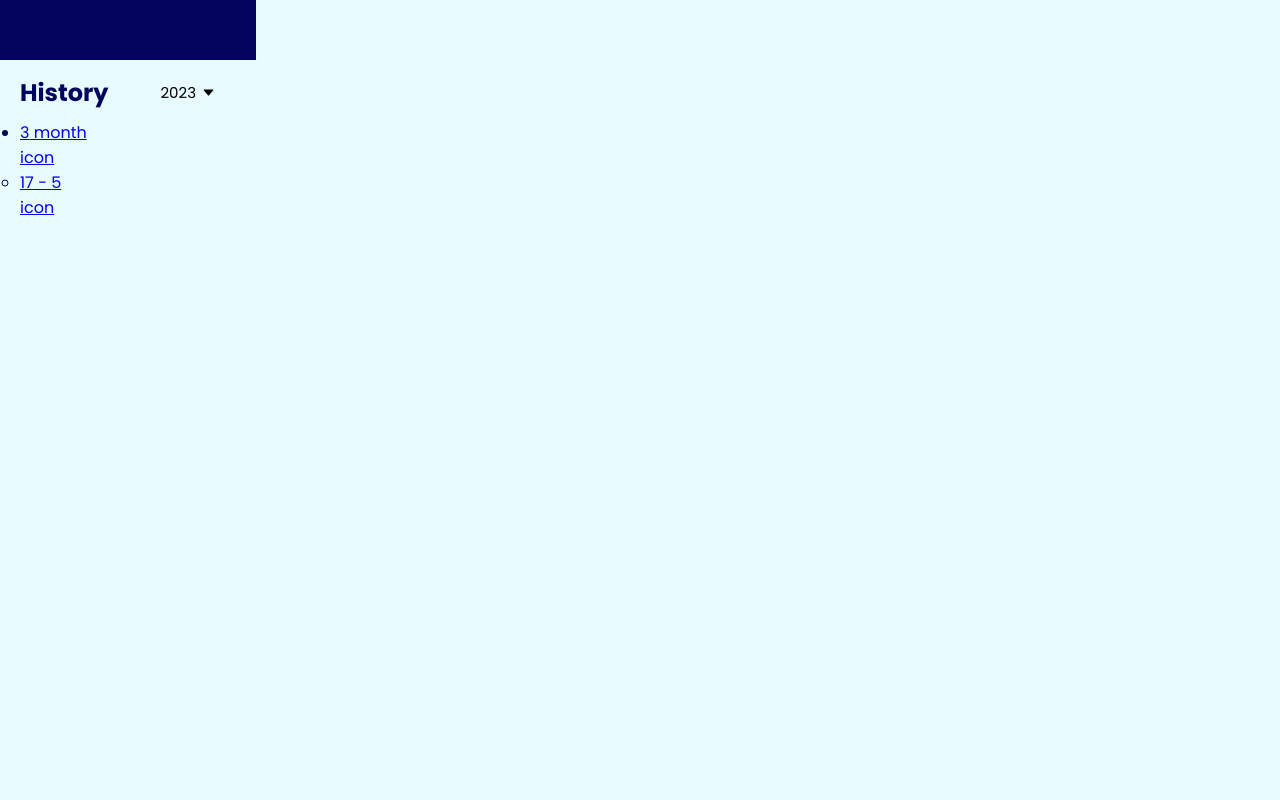
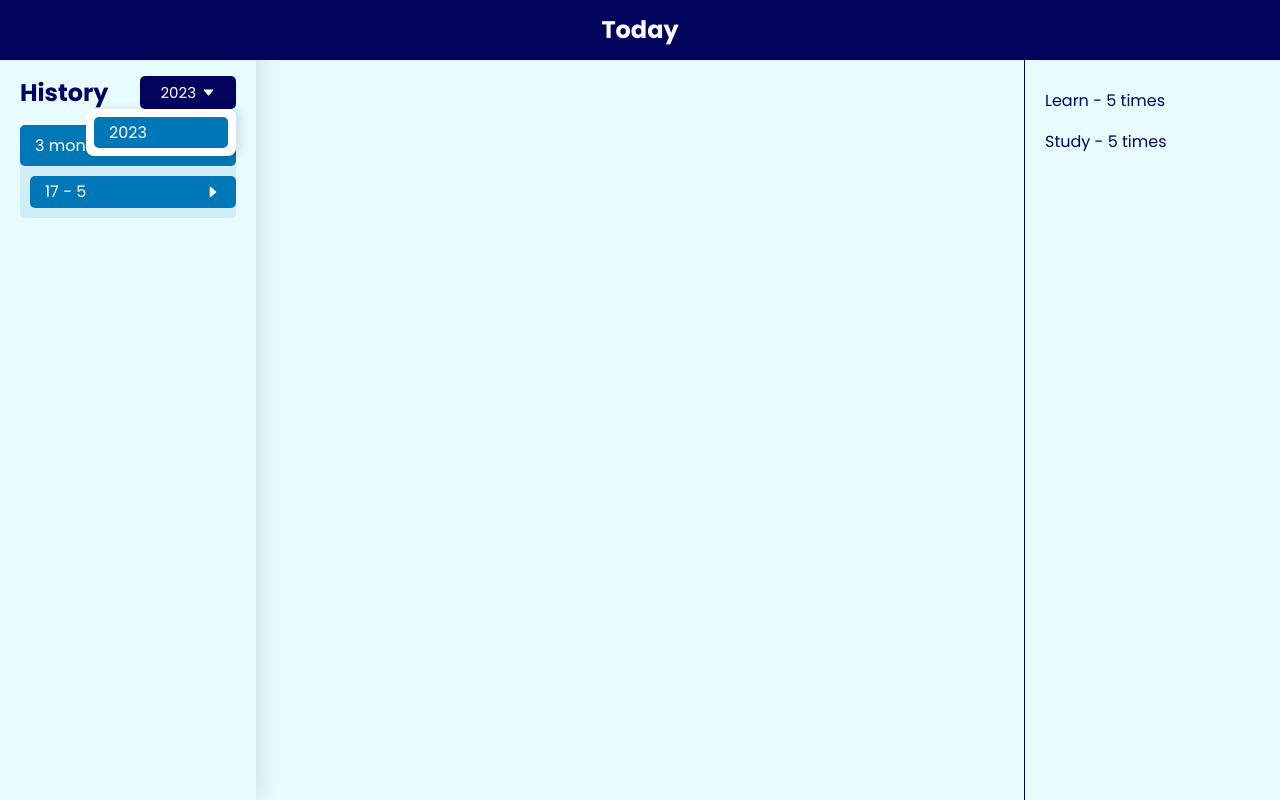
Before and after one commit to kaung8229/mydiary, a plain HTML site: page index.html in a window 1280 px wide. Both pictures are taken after a click on the button "2023". Drawn offline with nearby package versions, Linux system fonts and the light colour scheme.

Commit message:
18-5-2023

```diff
--- a/app.js
+++ b/app.js
@@ -0,0 +1,75 @@
+// --> Get UI
+// start history
+var uiyearbtn = document.querySelector('.year-btn');
+var uiyears = document.querySelectorAll('.years');
+
+var uimonthbtns = document.querySelectorAll('.month-btn');
+var uidaycontainers = document.querySelectorAll('.days-container');
+var uidaybtns = document.querySelectorAll('.day-btn');
+
+function alwaysactive(){
+    uiyears[uiyears.length-1].classList.add('active');
+    uimonthbtns[uimonthbtns.length-1].classList.add("active");
+    uidaybtns[uidaybtns.length-1].classList.add("active");
+    uidaycontainers[uidaycontainers.length-1].style.height = uidaycontainers[uidaycontainers.length-1].scrollHeight + "px";
+}
+alwaysactive();
+
+// start year
+uiyearbtn.onclick = function(){
+    // console.log(this);
+    this.classList.toggle('active');
+}
+
+uiyears.forEach(uiyear=>{
+    uiyear.addEventListener('click',function(){
+        uiyears.forEach(uiyear=>{
+            uiyear.classList.remove('active');
+        })
+        uiyearbtn.classList.remove('active');
+        uiyear.classList.add('active');
+    })
+})
+
+// end year
+
+// start months & days
+
+uimonthbtns.forEach(uimonthbtn=>{
+    uimonthbtn.addEventListener('click',function(){
+        // console.log(monthbtn.nextElementSibling.scrollHeight);
+
+        uidaycontainers.forEach(uidaycontainer=>{
+            uidaycontainer.style.height = 0 + "px";
+        })
+
+        uimonthbtn.classList.toggle("active");
+
+        if(uimonthbtn.classList.contains('active')){
+            uimonthbtn.nextElementSibling.style.height = uimonthbtn.nextElementSibling.scrollHeight + "px";
+        }else{
+            uimonthbtn.nextElementSibling.style.height = 0 + "px";
+        }
+
+        uimonthbtns.forEach(uimonthbtn=>{
+            if(uimonthbtn.classList.contains('active')){
+                uimonthbtn.nextElementSibling.style.height = uimonthbtn.nextElementSibling.scrollHeight + "px";
+            }else{
+                uimonthbtn.nextElementSibling.style.height = 0 + "px";
+            }
+        })
+
+    })
+});
+
+uidaybtns.forEach(uidaybtn=>{
+    uidaybtn.addEventListener("click",function(){
+        uidaybtns.forEach(uidaybtn=>{
+            uidaybtn.classList.remove('active');
+        })
+        uidaybtn.classList.add("active");
+    })
+})
+// end months & days
+
+// end history
--- a/index.html
+++ b/index.html
@@ -19,45 +19,89 @@
 
         <!-- start history part -->
         <div class="history">
-            <div class="top-bg">
-
-            </div>
+            <div class="top-bg"></div>
 
             <div class="month-day-history-container">
                 <!-- title -->
                 <div class="title-box">
                     <h3 class="title">History</h3>
-                    <button class="year-btn">
-                        <span>2023</span>
-                        <ion-icon name="caret-down-outline"></ion-icon>
-                    </button>
+                    <div class="year-list-container">
+                        <button class="year-btn">
+                            <span class="autoyear">2023</span>
+                            <ion-icon name="caret-down-outline"></ion-icon>
+                        </button>
+
+                        <ul class="year-lists">
+                            <li class="year-item">
+                                <a href="javascript:void(0);" id="autoyear" class="years">2023</a>
+                            </li>
+                        </ul>
+                    </div>
+
                 </div>
                 <!-- title -->
 
                 <!-- month & days -->
-                <ul class="month-day-list-container">
-                    <li class="month-container">
-                        <a href="javascript:void(0);">
-                            <p><span>3</span> month</p>
-                            <p>icon</p>
+                <ul class="month-container">
+                    <li class="month-item">
+                        <a href="javascript:void(0);" class="month-btn">
+                            <p><span class="automonth">3</span> month</p>
+                            <ion-icon name="caret-down-outline" class="dropdown-icon"></ion-icon>
                         </a>
 
                         <ul class="days-container">
-                            <li>
-                                <a href="javascript:void(0);">
-                                    <p><span>17</span> - <span>5</span></p>
-                                    <p>icon</p>
+                            <li class="day-item">
+                                <a href="javascript:void(0);" class="day-btn">
+                                    <p><span class="autoday">17</span> - <span class="dayinmonth">5</span></p>
+                                    <ion-icon name="caret-forward-outline"></ion-icon>
                                 </a>
                             </li>
                         </ul>
+                    </li>
 
-                    </li>
                 </ul>
                 <!-- month & days -->
             </div>
 
         </div>
         <!-- end history part -->
+
+
+
+        <!-- start main part -->
+        <main>
+
+            <!-- start navbar -->
+            <nav class="navbar">
+                <h2 id="main-title" class="main-title">Today</h2>
+            </nav>
+            <!-- end navbar -->
+
+            <!-- start content area -->
+            <div class="contents-container">
+
+                <div class="empty-page">
+
+                </div>
+
+            </div>
+            <!-- end content area -->
+
+        </main>
+        <!-- end main part -->
+
+
+        <!-- start times part -->
+        <section class="times-container">
+            <div class="top-bg"></div>
+
+            <div class="times">
+                <p class="time-item">Learn - <span class="ln-time">5</span> times</p>
+                <p class="time-item">Study - <span class="st-time">5</span> times</p>
+            </div>
+        </section>
+        <!-- end times part -->
+
 
     </div>
 
--- a/style.css
+++ b/style.css
@@ -13,10 +13,13 @@
     --bg-background: rgb(232, 251, 255);
     --bg-navbar: rgb(3, 4, 94);
     --bg-text-item: rgb(202, 246, 255);
+    --bg-year: rgb(208, 238, 248);
 
     --bg-month-day-list: rgb(144, 224, 239);
     --bg-month-hover: rgb(0, 180, 216);
+    --bg-day-hover: rgba(0, 180, 216, 50%);
     --bg-month-day-active: rgb(0, 119, 182);
+    --bg-month-container: rgba(0, 119, 182, 10%);
 
     --text-color: rgb(3, 4, 94);
     --text-time-color: rgba(3, 4, 94, 50%);
@@ -42,6 +45,7 @@ body{
 .history{
     position: relative;
     width: 20%;
+    box-shadow: 5px 0 20px rgba(0,0,0,0.1);
 }
 
 .top-bg{
@@ -55,7 +59,8 @@ body{
 }
 
 .title-box{
-    margin-bottom: 10px;
+    position: relative;
+    margin-bottom: 15px;
 
     display: flex;
     justify-content: space-between;
@@ -64,12 +69,16 @@ body{
 .title-box .title{
     font-size: 1.5em;
 }
-.title-box .year-btn{
+
+.title-box .year-list-container{
+    position: relative;
+}
+.year-list-container .year-btn{
     font-size: 15px;
     padding: 5px 20px;
     border: none;
     background: transparent;
-    border-radius: 20px;
+    border-radius: 5px;
 
     display: flex;
     justify-content: space-between;
@@ -80,12 +89,163 @@ body{
 
     transition: 0.3s;
 }
-.title-box .year-btn:hover{
+.year-list-container .year-btn:hover{
     background: var(--bg-month-day-list);
 }
-.title-box .year-btn:active{
+.year-list-container .year-btn.active{
     background: var(--bg-navbar);
     color: #fff;
 }
 
+.year-lists{
+    position: absolute;
+    top: 100%;
+    right: 0;
+
+    width: 150px;
+    padding: 8px;
+    background: #fff;
+    border-radius: 8px;
+    box-shadow: 5px 0 10px rgba(0,0,0,0.1);
+
+    z-index: 100;
+
+    visibility: hidden;
+    opacity: 0;
+    transform: translateY(-10px);
+
+    transition: 0.2s;
+}
+.year-list-container .year-btn.active + .year-lists{
+    visibility: visible;
+    opacity: 1;
+    transform: translateY(0px);
+}
+.year-item{
+    list-style: none;
+    margin-bottom: 5px;
+}
+.year-item:last-of-type{
+    margin-bottom: 0;
+}
+.year-item .years{
+    display: inline-block;
+    width: 100%;
+    background: var(--bg-month-day-list);
+    padding: 3px 15px;
+    border-radius: 5px;
+    color: var(--text-color);
+    text-decoration: none;
+}
+.year-item .years:hover{
+    background: var(--bg-day-hover);
+}
+.year-item .years.active{
+    background: var(--bg-month-day-active);
+    color: #fff;
+}
+
+
+
+/* start month & days */
+.month-container{
+    position: relative;
+    list-style: none;
+}
+
+.month-item{
+    margin-bottom: 10px;
+    background: var(--bg-month-container);
+    border-radius: 5px;
+}
+
+.month-item .month-btn,
+.day-item .day-btn{
+    background: var(--bg-month-day-list);
+    padding: 8px 15px;
+    border-radius: 5px;
+    color: var(--text-color);
+    text-decoration: none;
+
+    display: flex;
+    justify-content: space-between;
+    align-items: center;
+}
+.month-item .month-btn .dropdown-icon{
+    transition: 0.3s;
+}
+.month-item .month-btn:hover{
+    background: var(--bg-month-hover);
+}
+.month-item .month-btn.active{
+    background: var(--bg-month-day-active);
+    color: #fff;
+}
+.month-item .month-btn.active .dropdown-icon{
+    transform: rotate(180deg);
+}
+
+.days-container{
+    position: relative;
+    height: 0;
+    list-style: none;
+    overflow: hidden;
+
+    transition: 0.2s;
+}
+.day-item{
+    margin: 10px 0 10px 10px;
+}
+
+.day-item .day-btn{
+    margin-right: 10px;
+
+    transition: 0.2s;
+}
+.day-item .day-btn p{
+    line-height: 1;
+}
+.day-item .day-btn:hover{
+    background: var(--bg-day-hover);
+}
+.day-item .day-btn.active{
+    background: var(--bg-month-day-active);
+    color: #fff;
+    margin-right: 0px;
+}
+/* end month & days */
+
 /* end history part */
+
+
+
+
+/* start main part */
+main{
+    position: relative;
+    width: 60%;
+}
+.navbar{
+    height: 60px;
+    background: var(--bg-navbar);
+    color: #fff;
+    text-align: center;
+    line-height: 60px;
+}
+/* end main part */
+
+
+/* start just part */
+.times-container{
+    width: 20%;
+    border-left: 1px solid var(--bg-navbar);
+}
+.times{
+    padding: 20px;
+}
+.time-item{
+    padding: 8px 0px;
+    border-radius: 5px;
+    color: var(--text-color);
+}
+/* end just part */
```
